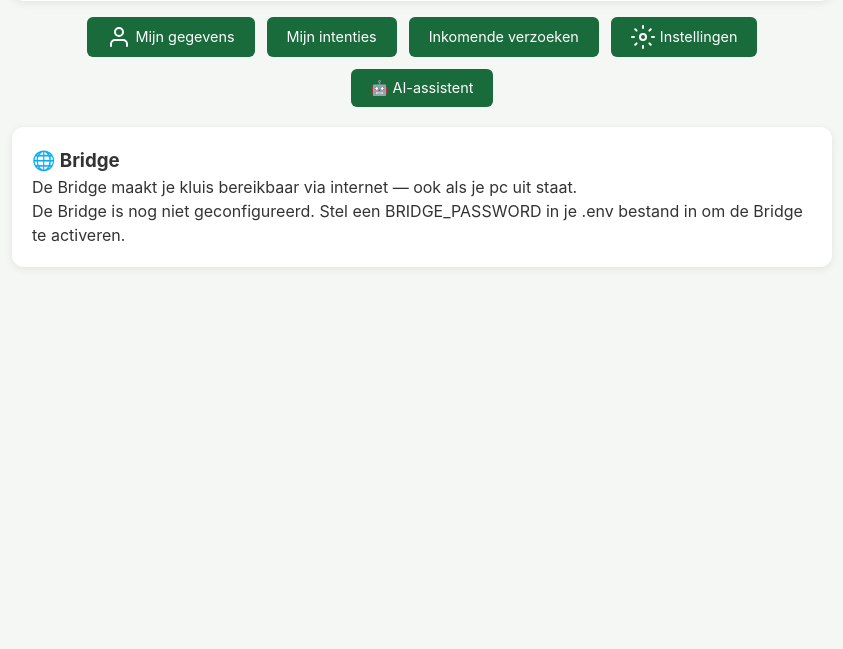
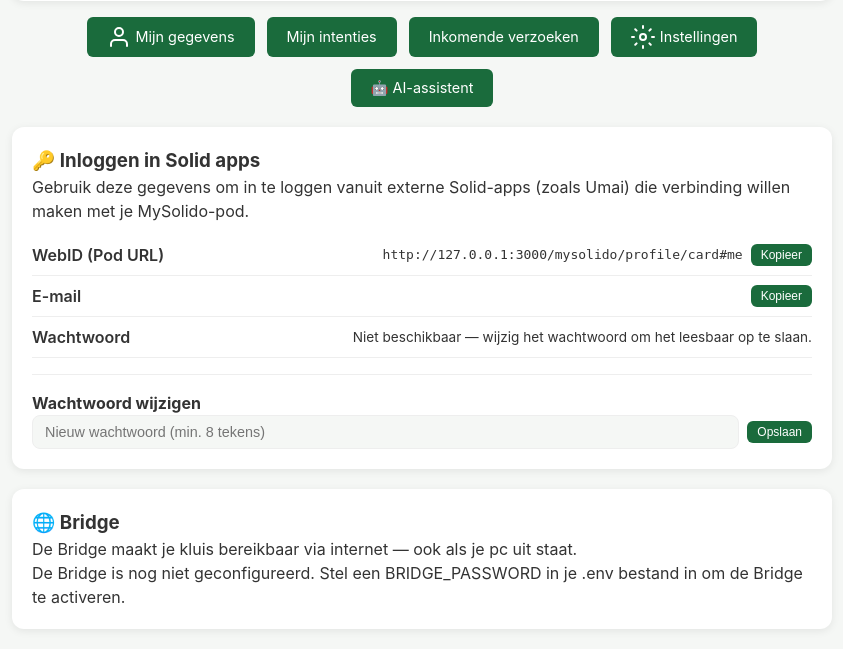
Before and after one commit to Wim1201/mysolido, a Flask app: page /profile in a window 1280 px wide. Shown: the part 458-1107 px from the top of the page, without its empty margins (218-1061 px from the left). Before the commit the page ends 700 px from the top, so only its background shows below. Run offline with Flask 3, Linux system fonts and the light colour scheme; parts of the project's set-up code (start-up, migrations or seed data) failed here and were passed over.

Commit message:
Expose CSS account credentials on Profile page for external Solid app login
Adds a "Solid app login" card to the Profile page showing the WebID,
CSS account e-mail and auto-generated password (with show/copy toggle)
so users can connect external Solid apps (Umai, Solid Data Browser, ...)
to their local MySolido pod. Includes a password change form that calls
the CSS account password update endpoint.

Stops the legacy bcrypt migration from hashing CSS_PASSWORD so it stays
readable for external-app login, adds a startup warning when a legacy
bcrypt CSS_PASSWORD is detected, and documents the new flow in both
README.md and README.nl.md.

Also renames the "copy" translation key to "copy_button" to avoid a
clash with the dict.copy method that broke `{{ t.copy | tojson }}`.

Co-Authored-By: Claude Opus 4.7 (1M context) <noreply@anthropic.com>

```diff
--- a/app.py
+++ b/app.py
@@ -403,16 +403,6 @@ def migrate_passwords_to_bcrypt():
                 print("  [OK] BRIDGE_PASSWORD gehasht met bcrypt")
                 continue
 
-        if stripped.startswith('CSS_PASSWORD='):
-            value = stripped.split('=', 1)[1]
-            if value and not is_bcrypt_hash(value):
-                hashed = hash_password_bcrypt(value)
-                new_lines.append(f'CSS_PASSWORD={hashed}\n')
-                os.environ['CSS_PASSWORD'] = hashed
-                changed = True
-                print("  [OK] CSS_PASSWORD gehasht met bcrypt")
-                continue
-
         new_lines.append(line)
 
     if changed:
@@ -432,6 +422,11 @@ def auto_setup():
     if os.path.exists(env_path):
         load_dotenv(env_path, override=True)
         if os.getenv('CLIENT_ID') and os.getenv('CLIENT_SECRET'):
+            if is_bcrypt_hash(os.getenv('CSS_PASSWORD', '')):
+                print("  [LET OP] CSS_PASSWORD in .env is een bcrypt-hash (legacy).")
+                print("           Voor externe Solid-app login: wijzig het wachtwoord")
+                print("           via de Profile-pagina, of verwijder .env + .data/ voor")
+                print("           een volledig verse setup.")
             print("  [OK] Bestaande configuratie gevonden")
             return True
 
@@ -1840,12 +1835,18 @@ def profile():
     stats['total_size_formatted'] = format_size(stats['total_size'])
     bridge_password = os.getenv('BRIDGE_PASSWORD', '')
     bridge_url = os.getenv('SHARE_BASE_URL', '')
+    css_email = os.getenv('CSS_EMAIL', '')
+    css_password_raw = os.getenv('CSS_PASSWORD', '')
+    css_password_available = bool(css_password_raw) and not is_bcrypt_hash(css_password_raw)
     return render_template('profile.html',
         webid=OWNER_WEBID,
         pod_url=SOLID_POD_URL,
         stats=stats,
         bridge_url=bridge_url,
         bridge_configured=bool(bridge_password),
+        css_email=css_email,
+        css_password=css_password_raw if css_password_available else '',
+        css_password_available=css_password_available,
     )
 
 
@@ -1884,6 +1885,107 @@ def change_bridge_password():
 
     flash_t('flash_password_changed')
     log_action('bridge_password_changed', {})
+    return redirect(url_for('profile'))
+
+
+@app.route('/profile/css-password', methods=['POST'])
+def change_css_password():
+    if BRIDGE_MODE:
+        abort(403)
+
+    new_password = request.form.get('new_password', '').strip()
+    if len(new_password) < 8:
+        flash_t('flash_password_too_short', 'error')
+        return redirect(url_for('profile'))
+
+    email = os.getenv('CSS_EMAIL', '')
+    current_password = os.getenv('CSS_PASSWORD', '')
+    css_base = CSS_BASE_URL or 'http://127.0.0.1:3000'
+
+    if not email or not current_password or is_bcrypt_hash(current_password):
+        flash_t('flash_css_password_unavailable', 'error')
+        return redirect(url_for('profile'))
+
+    try:
+        r = requests.get(f'{css_base}/.account/',
+            headers={'Accept': 'application/json'}, timeout=10)
+        if r.status_code != 200:
+            flash_t('flash_css_unreachable', 'error')
+            return redirect(url_for('profile'))
+
+        initial_controls = r.json().get('controls', {})
+        login_url = (
+            initial_controls.get('password', {}).get('login')
+            or initial_controls.get('html', {}).get('password', {}).get('login')
+        )
+        if not login_url:
+            flash_t('flash_css_password_change_failed', 'error')
+            return redirect(url_for('profile'))
+
+        r = requests.post(login_url,
+            json={'email': email, 'password': current_password, 'remember': False},
+            timeout=10)
+        if r.status_code not in (200, 201):
+            flash_t('flash_css_password_change_failed', 'error')
+            return redirect(url_for('profile'))
+
+        authorization = r.json().get('authorization')
+        if not authorization:
+            flash_t('flash_css_password_change_failed', 'error')
+            return redirect(url_for('profile'))
+
+        r = requests.get(f'{css_base}/.account/',
+            headers={
+                'Authorization': f'CSS-Account-Token {authorization}',
+                'Accept': 'application/json'
+            }, timeout=10)
+        if r.status_code != 200:
+            flash_t('flash_css_password_change_failed', 'error')
+            return redirect(url_for('profile'))
+
+        full_controls = r.json().get('controls', {})
+        password_section = full_controls.get('password', {})
+        update_url = password_section.get('update')
+        if not update_url:
+            flash_t('flash_css_password_change_failed', 'error')
+            return redirect(url_for('profile'))
+
+        r = requests.post(update_url,
+            headers={
+                'Authorization': f'CSS-Account-Token {authorization}',
+                'Content-Type': 'application/json',
+            },
+            json={'oldPassword': current_password, 'newPassword': new_password},
+            timeout=10)
+        if r.status_code not in (200, 201, 204):
+            flash_t('flash_css_password_change_failed', 'error')
+            return redirect(url_for('profile'))
+
+    except requests.RequestException:
+        flash_t('flash_css_unreachable', 'error')
+        return redirect(url_for('profile'))
+
+    env_path = os.path.join(os.path.dirname(os.path.abspath(__file__)), '.env')
+    if os.path.exists(env_path):
+        with open(env_path, 'r') as f:
+            lines = f.readlines()
+
+        found = False
+        with open(env_path, 'w') as f:
+            for line in lines:
+                if line.startswith('CSS_PASSWORD='):
+                    f.write(f'CSS_PASSWORD={new_password}\n')
+                    found = True
+                else:
+                    f.write(line)
+            if not found:
+                f.write(f'CSS_PASSWORD={new_password}\n')
+
+        load_dotenv(env_path, override=True)
+        os.environ['CSS_PASSWORD'] = new_password
+
+    flash_t('flash_css_password_changed')
+    log_action('css_password_changed', {})
     return redirect(url_for('profile'))
 
 
--- a/templates/index.html
+++ b/templates/index.html
@@ -8,7 +8,7 @@
     <div class="share-link-banner">
         <span>{{ icon_link() }} {{ t.share_link_created }}</span>
         <input type="text" value="{{ share_link_url }}" readonly id="share-link-url" class="share-link-input">
-        <button type="button" class="btn btn-sm btn-sharelink-copy" onclick="copyShareLink()">{{ icon_copy() }} {{ t['copy'] }}</button>
+        <button type="button" class="btn btn-sm btn-sharelink-copy" onclick="copyShareLink()">{{ icon_copy() }} {{ t.copy_button }}</button>
     </div>
     {% endif %}
 
--- a/templates/profile.html
+++ b/templates/profile.html
@@ -42,6 +42,53 @@
     </div>
 
     {% if not bridge_mode %}
+    <div class="card" style="margin-top: 20px;">
+        <h3>&#128273; {{ t.solid_login_title }}</h3>
+        <p class="text-secondary">{{ t.solid_login_desc }}</p>
+
+        <div class="bridge-info">
+            <div class="info-row">
+                <span class="info-label">{{ t.solid_login_webid }}</span>
+                <span class="info-value">
+                    <code id="solid-login-webid" style="word-break: break-all;">{{ webid }}</code>
+                    <button type="button" class="btn btn-compact" onclick="copySolidField('solid-login-webid', this)">{{ t.copy_button }}</button>
+                </span>
+            </div>
+
+            <div class="info-row">
+                <span class="info-label">{{ t.solid_login_email }}</span>
+                <span class="info-value">
+                    <code id="solid-login-email">{{ css_email }}</code>
+                    <button type="button" class="btn btn-compact" onclick="copySolidField('solid-login-email', this)">{{ t.copy_button }}</button>
+                </span>
+            </div>
+
+            <div class="info-row">
+                <span class="info-label">{{ t.solid_login_password }}</span>
+                <span class="info-value">
+                    {% if css_password_available %}
+                    <code id="solid-login-password" data-password="{{ css_password }}">&#8226;&#8226;&#8226;&#8226;&#8226;&#8226;&#8226;&#8226;&#8226;&#8226;&#8226;&#8226;</code>
+                    <button type="button" class="btn btn-compact" onclick="toggleSolidPassword(this)">{{ t.show }}</button>
+                    <button type="button" class="btn btn-compact" onclick="copySolidPassword(this)">{{ t.copy_button }}</button>
+                    {% else %}
+                    <span class="text-secondary" style="font-size: 0.85rem;">{{ t.solid_login_password_unavailable }}</span>
+                    {% endif %}
+                </span>
+            </div>
+        </div>
+
+        <hr style="margin: 16px 0; border: none; border-top: 1px solid var(--color-border);">
+
+        <h4>{{ t.solid_login_change_password }}</h4>
+        <form action="{{ url_for('change_css_password') }}" method="post" class="bridge-password-form">
+            <div class="form-row">
+                <input type="password" name="new_password" placeholder="{{ t.bridge_new_password_placeholder }}"
+                        minlength="8" required class="form-input">
+                <button type="submit" class="btn btn-compact btn-primary">{{ t.save }}</button>
+            </div>
+        </form>
+    </div>
+
     <div class="card" style="margin-top: 20px;">
         <h3>&#127760; {{ t.bridge_title }}</h3>
         <p class="text-secondary">{{ t.bridge_desc }}</p>
@@ -131,3 +178,44 @@
     </div>
     {% endif %}
 {% endblock %}
+
+{% block scripts %}
+<script>
+const T_copied = {{ t.copied | tojson }};
+const T_copy = {{ t.copy_button | tojson }};
+const T_show = {{ t.show | tojson }};
+const T_hide = {{ t.hide | tojson }};
+const PASSWORD_DOTS = '\u2022\u2022\u2022\u2022\u2022\u2022\u2022\u2022\u2022\u2022\u2022\u2022';
+
+function copySolidField(id, btn) {
+    const el = document.getElementById(id);
+    const text = el.dataset.password || el.textContent;
+    navigator.clipboard.writeText(text).then(function() {
+        const original = btn.textContent;
+        btn.textContent = T_copied;
+        setTimeout(function() { btn.textContent = original; }, 2000);
+    });
+}
+
+function toggleSolidPassword(btn) {
+    const el = document.getElementById('solid-login-password');
+    const real = el.dataset.password;
+    if (el.textContent === PASSWORD_DOTS) {
+        el.textContent = real;
+        btn.textContent = T_hide;
+    } else {
+        el.textContent = PASSWORD_DOTS;
+        btn.textContent = T_show;
+    }
+}
+
+function copySolidPassword(btn) {
+    const el = document.getElementById('solid-login-password');
+    navigator.clipboard.writeText(el.dataset.password).then(function() {
+        const original = btn.textContent;
+        btn.textContent = T_copied;
+        setTimeout(function() { btn.textContent = original; }, 2000);
+    });
+}
+</script>
+{% endblock %}
```
Also changed, not shown: README.nl.md (+33 -0 lines), translations.py (+28 -2 lines), README.md.
